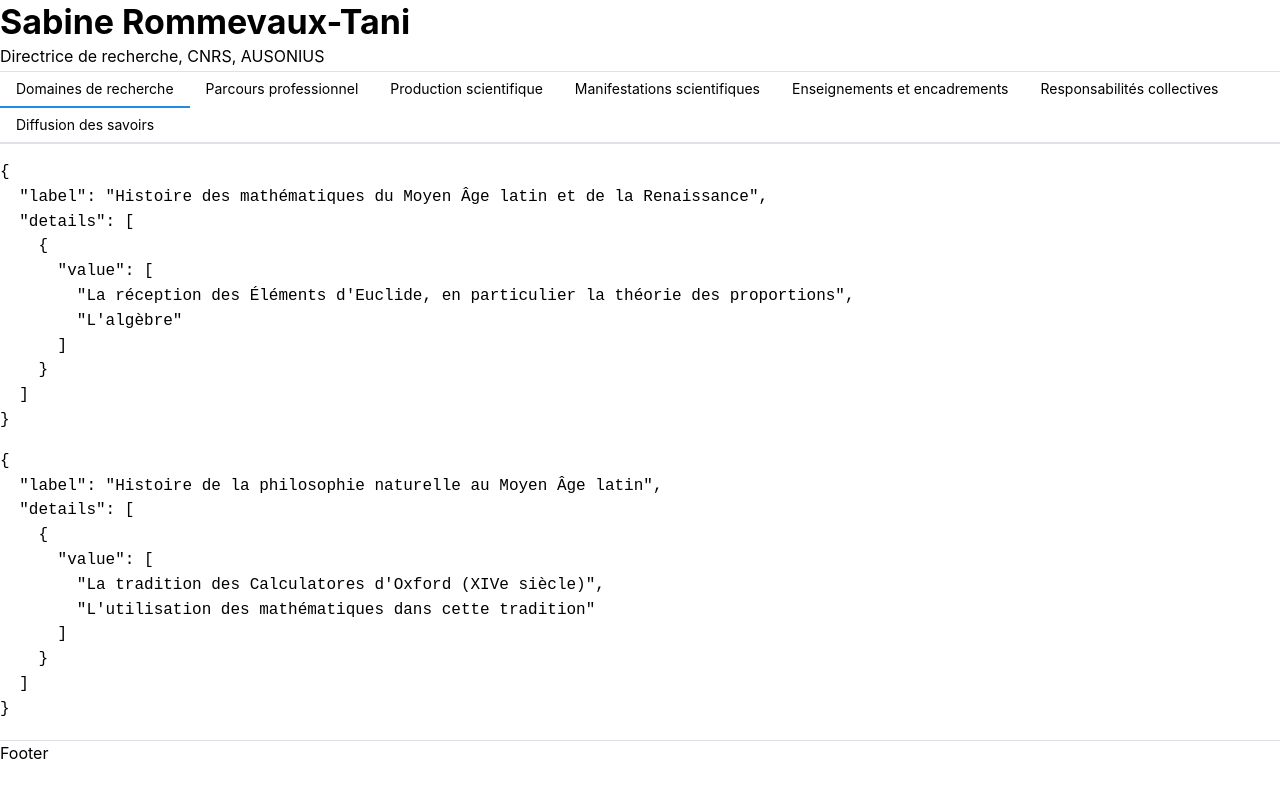
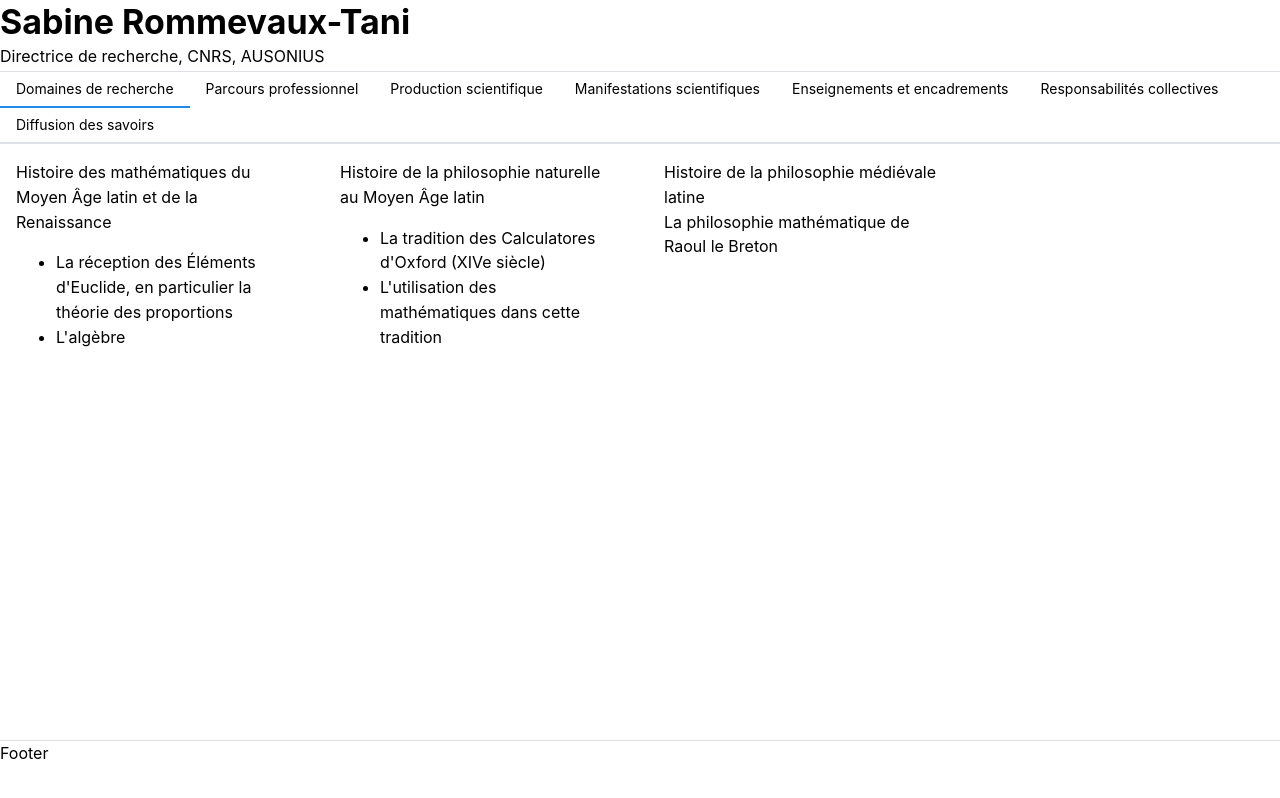
Before and after one commit to 0N0K0/sabine-rommevaux-tani, a React (Vite) app: page / in a window 1280 px wide. Both pictures are taken after a click on the tab "Domaines de recherche". Built offline with nearby package versions, Linux system fonts and the light colour scheme.

Commit message:
Main Content

```diff
--- /dev/null
+++ b/src/components/Masonry.tsx
@@ -0,0 +1,39 @@
+import type { ReactNode } from 'react';
+
+interface MasonryProps {
+  children: ReactNode[];
+  cols?: number;
+  gap?: number;
+}
+
+export function Masonry({ children, cols = 6, gap = 16 }: MasonryProps) {
+  const columns = Array.from({ length: cols }, (_, columnIndex) =>
+    children.filter((_, index) => index % cols === columnIndex),
+  );
+
+  return (
+    <div
+      style={{
+        display: 'flex',
+        gap,
+      }}
+    >
+      {columns.map((column, columnIndex) => (
+        <div
+          key={columnIndex}
+          style={{
+            flex: 1,
+            minWidth: 0,
+            display: 'flex',
+            flexDirection: 'column',
+            gap,
+          }}
+        >
+          {column.map((child, index) => (
+            <div key={index}>{child}</div>
+          ))}
+        </div>
+      ))}
+    </div>
+  );
+}
--- a/src/content/ItemContent.tsx
+++ b/src/content/ItemContent.tsx
@@ -1,5 +1,80 @@
+import { Button, Card, Text, Typography } from '@mantine/core';
 import type { Content } from '../types/data';
+import { formatDates, formatPeriods } from '../helpers/helpers';
 
 export function ItemContent({ content }: { content: Content }) {
-  return <pre>{JSON.stringify(content, null, 2)}</pre>;
+  const Container = content.content ? 'section' : Card;
+
+  return (
+    <Container>
+      {content.label && (
+        <Typography>
+          <div dangerouslySetInnerHTML={{ __html: content.label }} />
+        </Typography>
+      )}
+      {content.details?.map((detail, index) => (
+        <Text key={`detail-${index}`}>
+          {detail.key && (
+            <Typography component="span">
+              <span dangerouslySetInnerHTML={{ __html: detail.key }} />
+              {!detail.key?.endsWith("'") && ' '}
+            </Typography>
+          )}
+          {Array.isArray(detail.value) ? (
+            <ul>
+              {detail.value.map((value, index) => (
+                <li key={index} dangerouslySetInnerHTML={{ __html: value }} />
+              ))}
+            </ul>
+          ) : (
+            detail.value && (
+              <Typography component="span">
+                <span dangerouslySetInnerHTML={{ __html: detail.value }} />
+              </Typography>
+            )
+          )}{' '}
+          {detail.link && (
+            <Button
+              component="a"
+              href={detail.link}
+              target="_blank"
+              rel="noopener noreferrer"
+            >
+              Consulter
+            </Button>
+          )}
+        </Text>
+      ))}
+      {(content.place || content.dates || content.periods) && (
+        <Text>
+          {content.place && <span>{content.place}</span>}
+
+          {content.place && (content.dates?.length || content.periods?.length)
+            ? ', '
+            : null}
+
+          {content.dates?.length ? (
+            <span>{formatDates(content.dates)}</span>
+          ) : null}
+
+          {content.periods?.length ? (
+            <span>{formatPeriods(content.periods)}</span>
+          ) : null}
+        </Text>
+      )}
+      {content.link && (
+        <Button
+          component="a"
+          href={content.link}
+          target="_blank"
+          rel="noopener noreferrer"
+        >
+          Consulter
+        </Button>
+      )}
+      {content.content?.map((child, index) => (
+        <ItemContent key={index} content={child} />
+      ))}
+    </Container>
+  );
 }
--- a/src/content/PanelContent.tsx
+++ b/src/content/PanelContent.tsx
@@ -1,5 +1,7 @@
+import { Masonry } from '../components/Masonry';
 import type { Content, Data } from '../types/data';
 import { isData } from '../types/guards';
+
 import { ItemContent } from './ItemContent';
 import { SectionContent } from './SectionContent';
 
@@ -7,14 +9,24 @@ export function PanelContent({ data }: { data: Data[] | Content[] | null }) {
   if (!data) {
     return null;
   }
+
+  const isMasonry = !isData(data[0]);
+
+  if (isMasonry) {
+    return (
+      <Masonry cols={4} gap={16}>
+        {data.map((item, index) => (
+          <ItemContent key={index} content={item as Content} />
+        ))}
+      </Masonry>
+    );
+  }
+
   return (
     <>
-      {data.map((item, index) => {
-        if (isData(item)) {
-          return <SectionContent key={index} data={item as Data} />;
-        }
-        return <ItemContent key={index} content={item as Content} />;
-      })}
+      {data.map((item, index) => (
+        <SectionContent key={index} data={item as Data} />
+      ))}
     </>
   );
 }
--- a/src/content/SectionContent.tsx
+++ b/src/content/SectionContent.tsx
@@ -1,7 +1,10 @@
 import { Title, type TitleOrder } from '@mantine/core';
+
 import type { Content, Data } from '../types/data';
 import { isData } from '../types/guards';
+
 import { ItemContent } from './ItemContent';
+import { Masonry } from '../components/Masonry';
 
 interface SectionContentProps {
   data: Data;
@@ -9,23 +12,28 @@ interface SectionContentProps {
 }
 
 export function SectionContent({ data, level = 2 }: SectionContentProps) {
+  const sections = data.content?.filter(isData) ?? [];
+  const items = data.content?.filter((item) => !isData(item)) ?? [];
+
   return (
     <section>
       {data.title && <Title order={level}>{data.title}</Title>}
 
-      {data.content?.map((item, index) => {
-        if (isData(item)) {
-          return (
-            <SectionContent
-              key={index}
-              data={item as Data}
-              level={Math.min(level + 1, 6) as TitleOrder}
-            />
-          );
-        }
+      {sections.map((item, index) => (
+        <SectionContent
+          key={`section-${index}`}
+          data={item}
+          level={Math.min(level + 1, 6) as TitleOrder}
+        />
+      ))}
 
-        return <ItemContent key={index} content={item as Content} />;
-      })}
+      {items.length > 0 && (
+        <Masonry cols={4} gap={16}>
+          {items.map((item, index) => (
+            <ItemContent key={index} content={item as Content} />
+          ))}
+        </Masonry>
+      )}
     </section>
   );
 }
```
